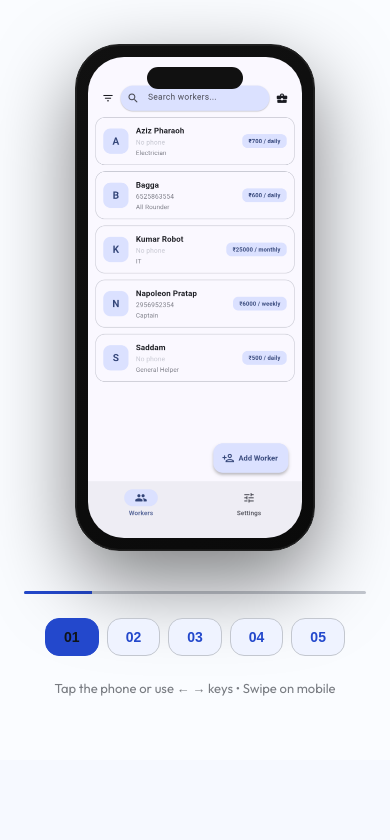
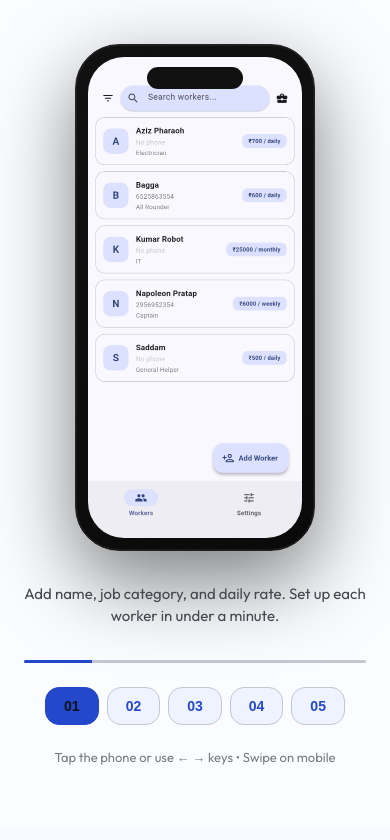
Before and after one commit to johnsstalk/workerslog-web, a Next.js app: page / in a window 390 px wide. Shown: the part 4198-5038 px from the top of the page. Built offline with nearby package versions, Linux system fonts and the light colour scheme.

Commit message:
Consolidate image props and add mobile detection
Refactor image handling and improve responsiveness.

```diff
--- a/components/sections/how-it-works-section.jsx
+++ b/components/sections/how-it-works-section.jsx
@@ -7,54 +7,48 @@ const STEPS = [
     num: '01',
     title: 'Add your workers',
     desc: 'Add name, job category, and daily rate. Set up each worker in under a minute.',
-    darkImg: '/screenshots/1-workerslist.png',
-    lightImg: '/screenshots/1-workerslist.png',
+    image: '/screenshots/1-workerslist.png',
   },
   {
     num: '02',
     title: 'Mark attendance daily',
     desc: 'Mark P / H / A / OT per worker in one tap.',
-    darkImg: '/screenshots/2-workers_daily.png',
-    lightImg: '/screenshots/2-workers_daily.png',
+    image: '/screenshots/2-workers_daily.png',
   },
   {
     num: '03',
     title: 'Manage projects',
     desc: 'Assign workers to projects and track earnings separately.',
-    darkImg: '/screenshots/5-work_entry_mode_1.png',
-    lightImg: '/screenshots/5-work_entry_mode_1.png',
+    image: '/screenshots/5-work_entry_mode_1.png',
   },
   {
     num: '04',
     title: 'Record payments',
     desc: 'Add advances, wages, and settlements automatically.',
-    darkImg: '/screenshots/8-worker_bagga_project.png',
-    lightImg: '/screenshots/8-worker_bagga_project.png',
+    image: '/screenshots/8-worker_bagga_project.png',
   },
   {
     num: '05',
     title: 'Generate reports',
     desc: 'Create detailed salary reports and PDF slips.',
-    darkImg: '/screenshots/12-bagga_slip.png',
-    lightImg: '/screenshots/12-bagga_slip.png',
+    image: '/screenshots/12-bagga_slip.png',
   },
 ];
 
 export default function HowItWorksSection() {
   const [active, setActive] = useState(0);
-  const [isDarkMode, setIsDarkMode] = useState(true);
   const [direction, setDirection] = useState(0);
+  const [isMobile, setIsMobile] = useState(false);
   const touchStartX = useRef(0);
 
   const currentStep = STEPS[active];
-  const currentImage = isDarkMode ? currentStep.darkImg : currentStep.lightImg;
 
+  // Proper responsive detection (no window access during render)
   useEffect(() => {
-    const mediaQuery = window.matchMedia('(prefers-color-scheme: dark)');
-    setIsDarkMode(mediaQuery.matches);
-    const handler = (e) => setIsDarkMode(e.matches);
-    mediaQuery.addEventListener('change', handler);
-    return () => mediaQuery.removeEventListener('change', handler);
+    const checkMobile = () => setIsMobile(window.innerWidth < 640);
+    checkMobile();
+    window.addEventListener('resize', checkMobile);
+    return () => window.removeEventListener('resize', checkMobile);
   }, []);
 
   const goToStep = (index) => {
@@ -72,6 +66,7 @@ export default function HowItWorksSection() {
     setActive((prev) => (prev === 0 ? STEPS.length - 1 : prev - 1));
   }, []);
 
+  // Keyboard navigation
   useEffect(() => {
     const handleKeyDown = (e) => {
       if (e.key === 'ArrowRight') nextStep();
@@ -81,6 +76,7 @@ export default function HowItWorksSection() {
     return () => window.removeEventListener('keydown', handleKeyDown);
   }, [nextStep, prevStep]);
 
+  // Touch / swipe support
   const handleTouchStart = (e) => {
     touchStartX.current = e.touches[0].clientX;
   };
@@ -93,8 +89,10 @@ export default function HowItWorksSection() {
     }
   };
 
+  // Improved image transition (actually uses opacity now)
   const imageStyle = {
-    transform: `translateX(${direction * 10}px)`,
+    transform: `translateX(${direction * 12}px)`,
+    opacity: 1,
     transition: 'transform 0.4s cubic-bezier(0.32, 0.72, 0, 1), opacity 0.3s ease',
   };
 
@@ -103,19 +101,35 @@ export default function HowItWorksSection() {
       <div style={{ maxWidth: '1100px', margin: '0 auto' }}>
         {/* Header */}
         <div style={{ textAlign: 'center', marginBottom: '48px' }}>
-          <div style={{ fontSize: '11px', fontWeight: 700, letterSpacing: '3px', color: 'var(--color-primary)', marginBottom: '12px' }}>
+          <div style={{
+            fontSize: '11px',
+            fontWeight: 700,
+            letterSpacing: '3px',
+            color: 'var(--color-primary)',
+            marginBottom: '12px'
+          }}>
             HOW IT WORKS
           </div>
-          <h2 style={{ fontSize: 'clamp(32px, 5vw, 48px)', fontWeight: 700, letterSpacing: '-0.02em', marginBottom: '16px' }}>
+          <h2 style={{
+            fontSize: 'clamp(32px, 5vw, 48px)',
+            fontWeight: 700,
+            letterSpacing: '-0.02em',
+            marginBottom: '16px'
+          }}>
             Up and running in minutes
           </h2>
-          <p style={{ fontSize: '18px', color: 'var(--color-on-surface-variant)', maxWidth: '420px', margin: '0 auto' }}>
+          <p style={{
+            fontSize: '18px',
+            color: 'var(--color-on-surface-variant)',
+            maxWidth: '420px',
+            margin: '0 auto'
+          }}>
             No setup fee. No training. No paperwork.
           </p>
         </div>
 
         {/* Phone Mockup */}
-        <div style={{ display: 'flex', justifyContent: 'center', marginBottom: '40px' }}>
+        <div style={{ display: 'flex', justifyContent: 'center', marginBottom: '32px' }}>
           <div
             onClick={nextStep}
             onTouchStart={handleTouchStart}
@@ -132,27 +146,63 @@ export default function HowItWorksSection() {
             }}
           >
             <div style={{
-              width: '100%', height: '100%', borderRadius: '36px', overflow: 'hidden',
-              background: '#000', position: 'relative', boxShadow: 'inset 0 0 0 1px rgba(255,255,255,0.1)'
+              width: '100%',
+              height: '100%',
+              borderRadius: '36px',
+              overflow: 'hidden',
+              background: '#000',
+              position: 'relative',
+              boxShadow: 'inset 0 0 0 1px rgba(255,255,255,0.1)'
             }}>
+              {/* Phone notch */}
               <div style={{
-                position: 'absolute', top: '10px', left: '50%', transform: 'translateX(-50%)',
-                width: '96px', height: '22px', background: '#111', borderRadius: '999px', zIndex: 10
+                position: 'absolute',
+                top: '10px',
+                left: '50%',
+                transform: 'translateX(-50%)',
+                width: '96px',
+                height: '22px',
+                background: '#111',
+                borderRadius: '999px',
+                zIndex: 10
               }} />
+
               <img
                 key={active}
-                src={currentImage}
+                src={currentStep.image}
                 alt={currentStep.title}
-                style={{ width: '100%', height: '100%', objectFit: 'cover', ...imageStyle }}
+                style={{
+                  width: '100%',
+                  height: '100%',
+                  objectFit: 'cover',
+                  ...imageStyle
+                }}
                 draggable={false}
               />
             </div>
           </div>
         </div>
 
+        {/* Current Step Description (NEW - was missing) */}
+        <p style={{
+          textAlign: 'center',
+          maxWidth: '460px',
+          margin: '0 auto 32px',
+          fontSize: '15px',
+          color: 'var(--color-on-surface-variant)',
+          lineHeight: 1.5
+        }}>
+          {currentStep.desc}
+        </p>
+
         {/* Progress Bar */}
         <div style={{ maxWidth: '420px', margin: '0 auto 24px' }}>
-          <div style={{ height: '3px', background: 'var(--color-outline-variant)', borderRadius: '999px', overflow: 'hidden' }}>
+          <div style={{
+            height: '3px',
+            background: 'var(--color-outline-variant)',
+            borderRadius: '999px',
+            overflow: 'hidden'
+          }}>
             <div style={{
               height: '100%',
               background: 'var(--color-primary)',
@@ -164,7 +214,12 @@ export default function HowItWorksSection() {
 
         {/* Step Buttons */}
         <div style={{ maxWidth: '720px', margin: '0 auto' }}>
-          <div style={{ display: 'flex', flexWrap: 'wrap', justifyContent: 'center', gap: '8px' }}>
+          <div style={{
+            display: 'flex',
+            flexWrap: 'wrap',
+            justifyContent: 'center',
+            gap: '8px'
+          }}>
             {STEPS.map((step, index) => {
               const isActive = index === active;
               return (
@@ -177,8 +232,12 @@ export default function HowItWorksSection() {
                     gap: '10px',
                     padding: '10px 18px',
                     borderRadius: '14px',
-                    border: isActive ? '1px solid var(--color-primary)' : '1px solid var(--color-outline-variant)',
-                    background: isActive ? 'var(--color-primary)' : 'var(--color-surface-container)',
+                    border: isActive
+                      ? '1px solid var(--color-primary)'
+                      : '1px solid var(--color-outline-variant)',
+                    background: isActive
+                      ? 'var(--color-primary)'
+                      : 'var(--color-surface-container)',
                     color: isActive ? '#0F1418' : 'var(--color-on-surface)',
                     fontSize: '14px',
                     fontWeight: 600,
@@ -186,19 +245,28 @@ export default function HowItWorksSection() {
                     transition: 'all 0.2s ease',
                   }}
                 >
-                  <span style={{ fontWeight: 700, color: isActive ? '#0F1418' : 'var(--color-primary)' }}>
+                  <span style={{
+                    fontWeight: 700,
+                    color: isActive ? '#0F1418' : 'var(--color-primary)'
+                  }}>
                     {step.num}
                   </span>
-                  <span style={{ display: window.innerWidth < 640 ? 'none' : 'inline' }}>
-                    {step.title}
-                  </span>
+                  {!isMobile && (
+                    <span>{step.title}</span>
+                  )}
                 </button>
               );
             })}
           </div>
         </div>
 
-        <p style={{ textAlign: 'center', marginTop: '24px', fontSize: '13px', color: 'var(--color-on-surface-variant)', opacity: 0.7 }}>
+        <p style={{
+          textAlign: 'center',
+          marginTop: '24px',
+          fontSize: '13px',
+          color: 'var(--color-on-surface-variant)',
+          opacity: 0.7
+        }}>
           Tap the phone or use ← → keys • Swipe on mobile
         </p>
       </div>
```
